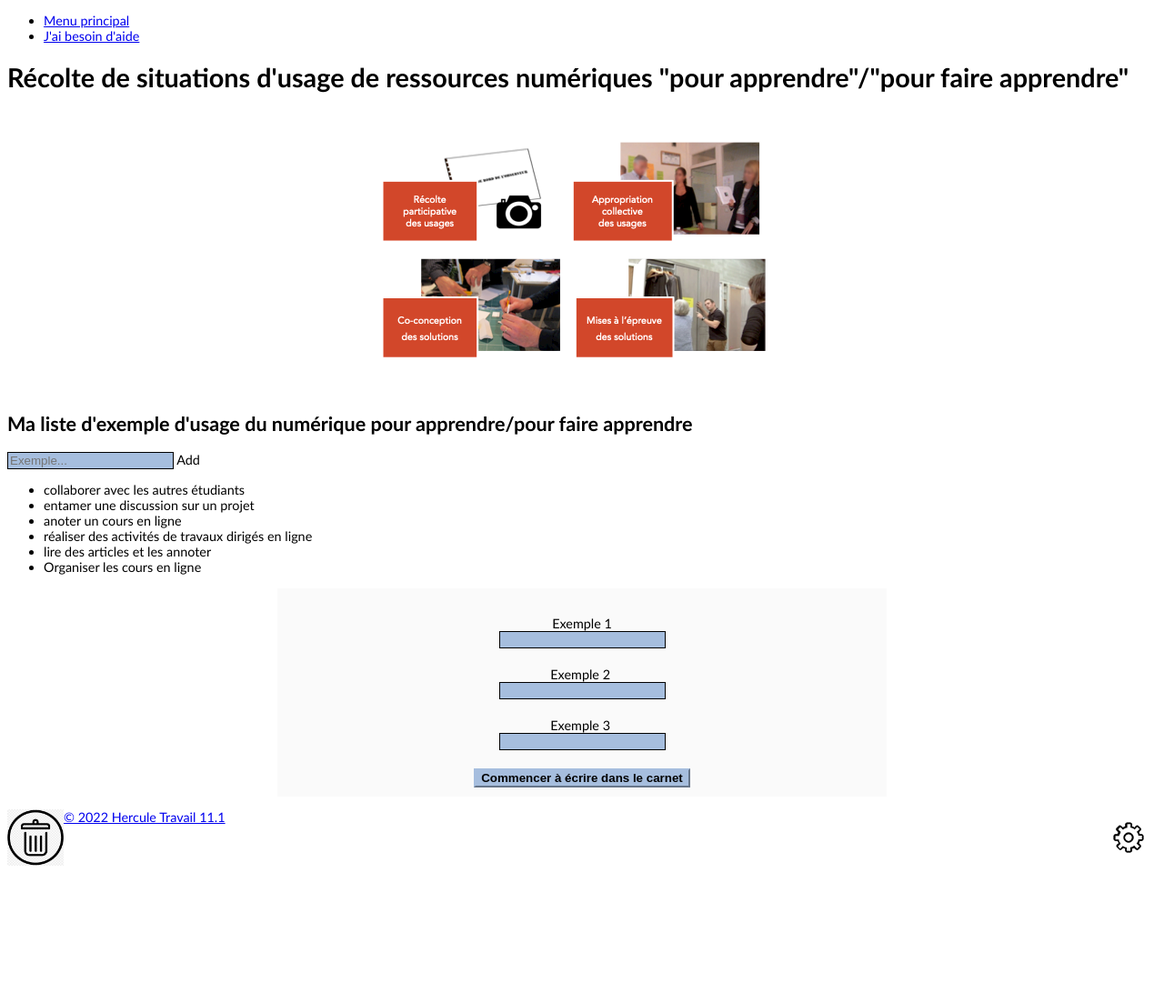
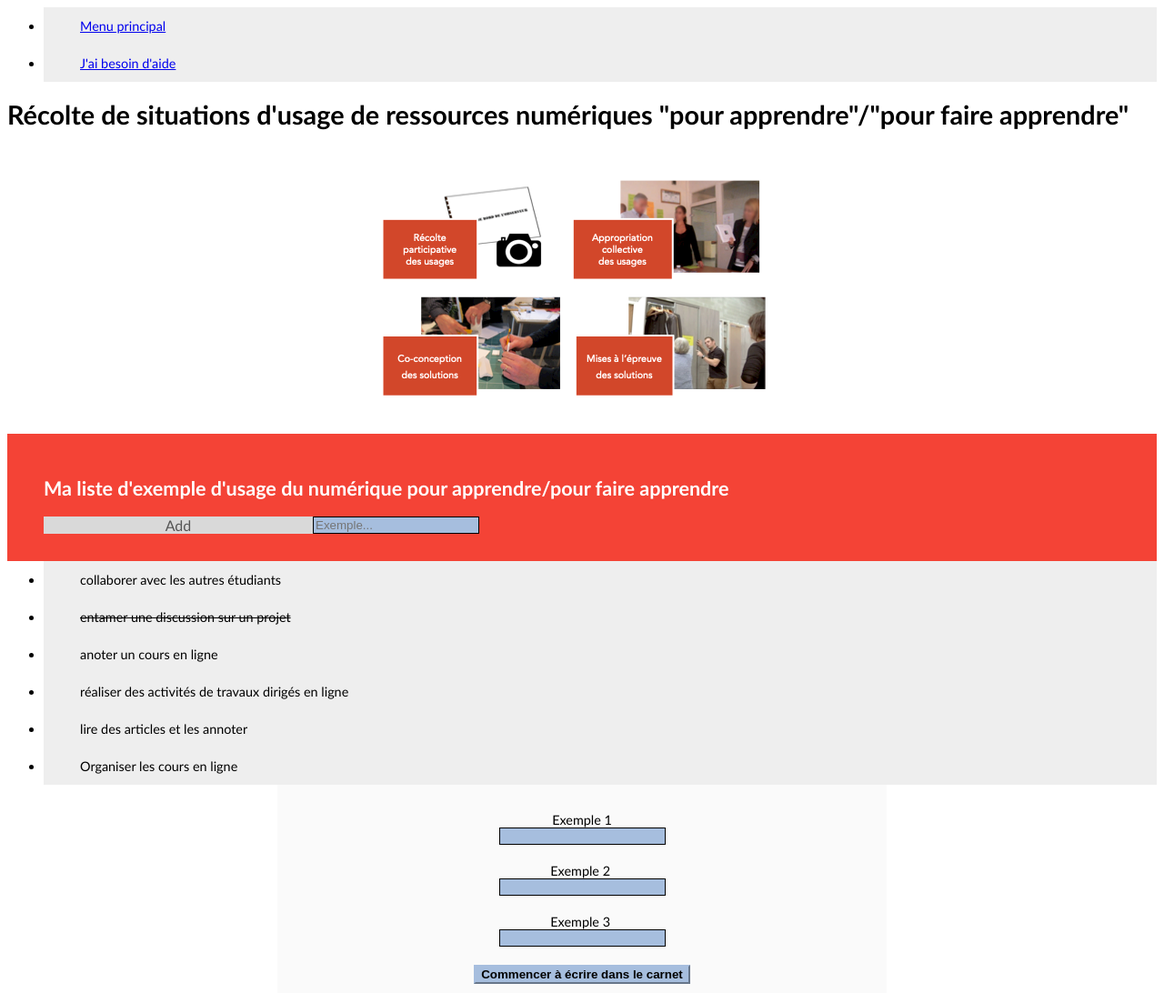
Before and after one commit to OnzeUn/onzeun.github.io, a PHP site: page /carnetV0/bacsable.html in a window 1280 px wide. Shown: the top 1103 px of the page at 91% size. Before the commit the page ends 952 px from the top, so only its background shows below. Run offline with PHP 8.4, Linux system fonts and the light colour scheme.

Commit message:
Update style.css

```diff
--- a/CSS/style.css
+++ b/CSS/style.css
@@ -58,3 +58,120 @@
 *:focus {
  background-color:white;
  }
+
+
+
+/* Include the padding and border in an element's total width and height */
+* {
+  box-sizing: border-box;
+}
+
+/* Remove margins and padding from the list */
+ul {
+  margin: 0;
+  padding: 0;
+}
+
+/* Style the list items */
+ul li {
+  cursor: pointer;
+  position: relative;
+  padding: 12px 8px 12px 40px;
+  background: #eee;
+  font-size: 18px;
+  transition: 0.2s;
+
+  /* make the list items unselectable */
+  -webkit-user-select: none;
+  -moz-user-select: none;
+  -ms-user-select: none;
+  user-select: none;
+}
+
+/* Set all odd list items to a different color (zebra-stripes) */
+ul li:nth-child(odd) {
+  background: #f9f9f9;
+}
+
+/* Darker background-color on hover */
+ul li:hover {
+  background: #ddd;
+}
+
+/* When clicked on, add a background color and strike out text */
+ul li.checked {
+  background: #888;
+  color: #fff;
+  text-decoration: line-through;
+}
+
+/* Add a "checked" mark when clicked on */
+ul li.checked::before {
+  content: '';
+  position: absolute;
+  border-color: #fff;
+  border-style: solid;
+  border-width: 0 2px 2px 0;
+  top: 10px;
+  left: 16px;
+  transform: rotate(45deg);
+  height: 15px;
+  width: 7px;
+}
+
+/* Style the close button */
+.close {
+  position: absolute;
+  right: 0;
+  top: 0;
+  padding: 12px 16px 12px 16px;
+}
+
+.close:hover {
+  background-color: #f44336;
+  color: white;
+}
+
+/* Style the header */
+.header {
+  background-color: #f44336;
+  padding: 30px 40px;
+  color: white;
+  text-align: center;
+}
+
+/* Clear floats after the header */
+.header:after {
+  content: "";
+  display: table;
+  clear: both;
+}
+
+/* Style the input */
+input {
+  margin: 0;
+  border: none;
+  border-radius: 0;
+  width: 75%;
+  padding: 10px;
+  float: left;
+  font-size: 16px;
+}
+
+/* Style the "Add" button */
+.addBtn {
+  padding: 10px;
+  width: 25%;
+  background: #d9d9d9;
+  color: #555;
+  float: left;
+  text-align: center;
+  font-size: 16px;
+  cursor: pointer;
+  transition: 0.3s;
+  border-radius: 0;
+}
+
+.addBtn:hover {
+  background-color: #bbb;
+}
```
